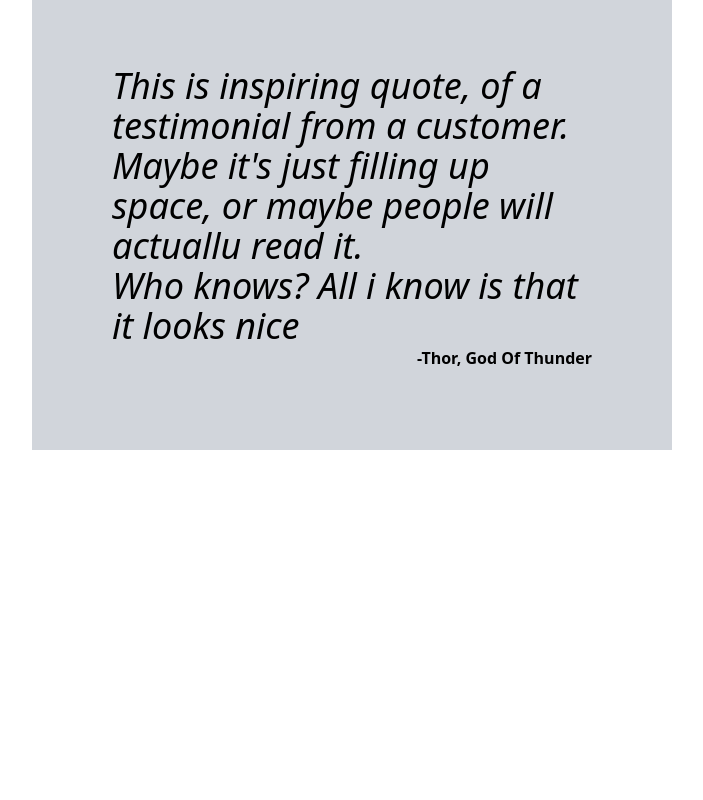
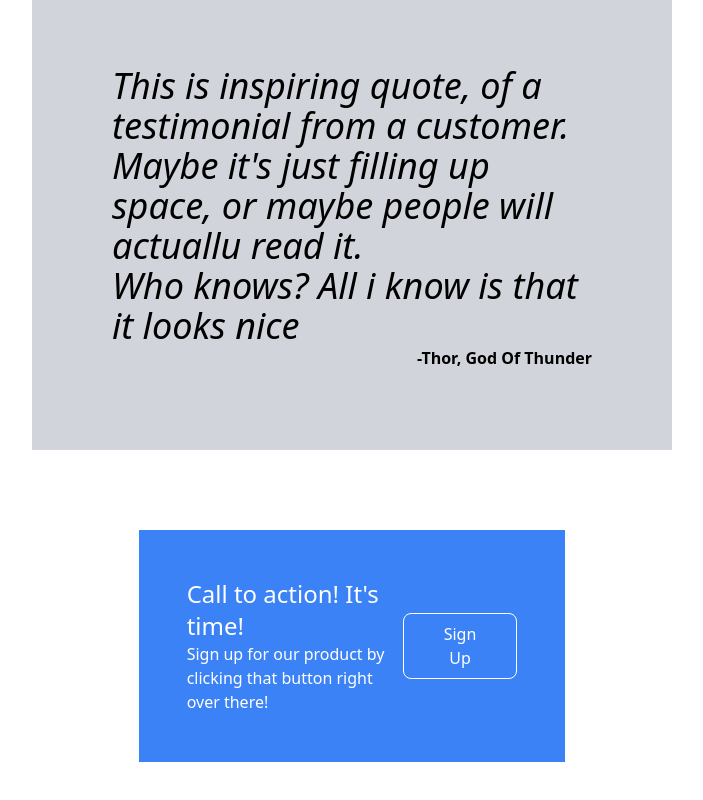
Before and after one commit to LauriOjanen/landing-page-react-vite, a React (Vite) app: page / in a window 1280 px wide. Shown: the part 834-1634 px from the top of the page, without its empty margins (288-991 px from the left). Before the commit the page ends 1284 px from the top, so only its background shows below. Built offline with nearby package versions, Linux system fonts and the light colour scheme.

Commit message:
Create contact
Contact section created

```diff
--- a/src/components/Contact.jsx
+++ b/src/components/Contact.jsx
@@ -0,0 +1,17 @@
+import React from 'react'
+
+const Contact = () => {
+  return (
+    <div className='w-1/3 mx-auto bg-blue-500 p-12 flex my-20'>
+        <div className='container mx-auto flex items-center justify-between text-white'>
+            <div>
+                <p className='text-2xl'>Call to action! It's time!</p>
+                <p>Sign up for our product by clicking that button right over there!</p>
+            </div>
+            <button className='border border-white p-2 rounded-lg px-10'>Sign Up</button>
+        </div>
+    </div>
+  )
+}
+
+export default Contact
--- a/src/main.jsx
+++ b/src/main.jsx
@@ -6,6 +6,7 @@ import Navbar from './components/Navbar'
 import Main from './components/Main'
 import Card from './components/Card'
 import Testimonials from './components/Testimonials'
+import Contact from './components/Contact'
 
 ReactDOM.createRoot(document.getElementById('root')).render(
   <React.StrictMode>
@@ -13,5 +14,6 @@ ReactDOM.createRoot(document.getElementById('root')).render(
     <Main />
     <Card />
     <Testimonials />
+    <Contact />
   </React.StrictMode>,
 )
```
Also changed, not shown: src/components/Footer.jsx (added).
